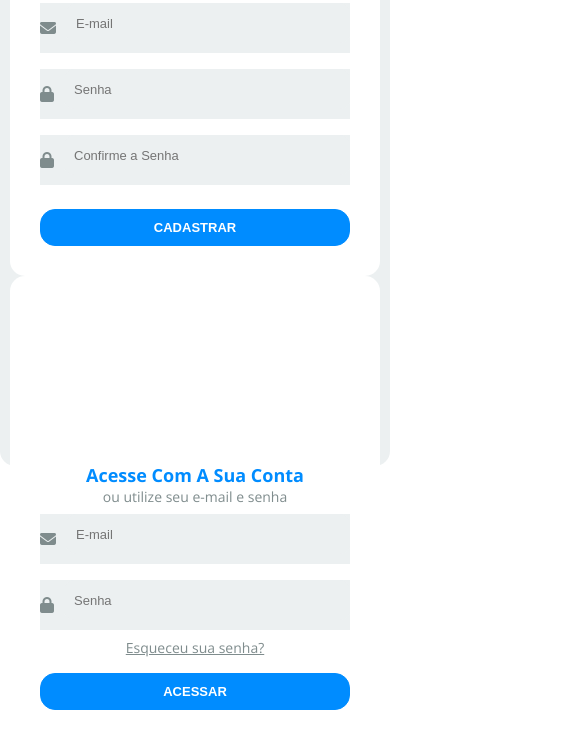
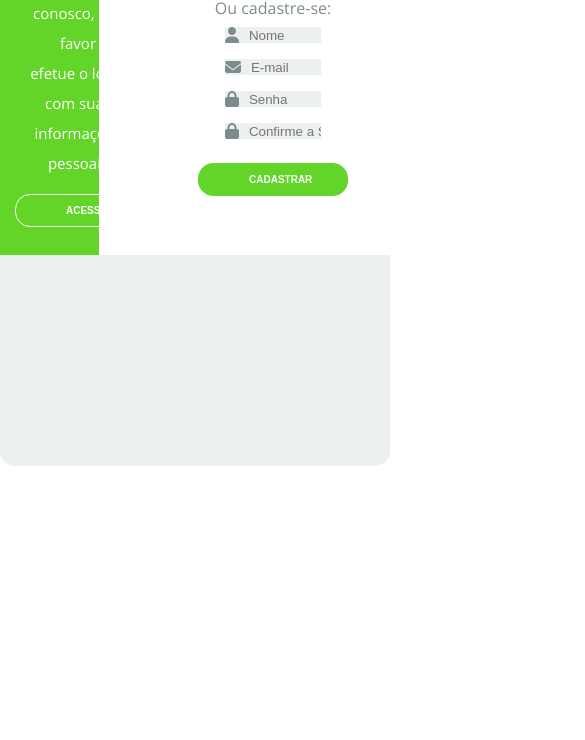
Before and after one commit to felipin12231/api-trab-juliano, a plain HTML site: page index.html in a window 390 px wide. Shown: the part 378-1118 px from the top of the page, 585 px wide, since content can reach past the window. After the commit the page ends 844 px from the top, so only its background shows below. Drawn offline with nearby package versions, Linux system fonts and the light colour scheme.

Commit message:
Update styles.css

```diff
--- a/Css/styles.css
+++ b/Css/styles.css
@@ -1,76 +1,68 @@
 @import url('https://fonts.googleapis.com/css2?family=Open+Sans:wght@300;400;700&display=swap');
 
-*{
+* {
     margin: 0;
     padding: 0;
     box-sizing: border-box;
 }
 
-input:-webkit-autofill{
-    --webkit-box-shadow: 0 0 0px 1000px #ecf01f1 inset !important;
+input:-webkit-autofill {
+    --webkit-box-shadow: 0 0 0px 1000px #ecf01f1 insert !important;
     --webkit-text-fill-color: #000 !important;
 }
 
-body{
+body {
     font-family: 'Open Sans', sans-serif;
 }
 
-.container{
+.container {
     display: flex;
-    flex-wrap: wrap;
     justify-content: center;
     align-items: center;
     height: 100vh;
     border-radius: 15px;
     background-color: #ecf0f1;
-    padding: 10px;
 }
 
-.content{
+.content {
     position: relative;
     justify-content: space-between;
     align-items: center;
     width: 960px;
-    max-width: 100%;
     height: 50%;
-    min-height: 400px;
     border-radius: 15px;
-    background-color: #ffffff;
-    overflow: hidden;
+    background-color: #FFF;
 }
 
-.content::before{
+.content::before {
     content: "";
     position: absolute;
     width: 40%;
     height: 100%;
-    background-color: #008cff;
+    background-color: #62d528;
 }
 
-.first-content{
+.first-content {
     display: flex;
-    flex-wrap: wrap;
 }
 
-.first-content .second-colunm{
+.first-content .second-colunm {
     z-index: 2;
 }
 
-.second-content{
+.second-content {
     display: flex;
     position: absolute;
-    width: 100%;
-    height: 100%;
 }
 
-.first-colunm{
+.first-colunm {
     text-align: center;
-    width: 25%;
+    width: 40%;
     z-index: 1;
     padding: 15px;
 }
 
-.second-colunm{
+.second-colunm {
     text-align: center;
     display: flex;
     flex-direction: column;
@@ -79,79 +71,71 @@ body{
     padding: 15px;
 }
 
-.first-content .second-colunm{
+.first-content .second-colunm {
     z-index: 2;
 }
 
-.second-content .first-colunm{
+.second-content .first-colunm {
     order: 2;
     z-index: -1;
 }
 
-.second-content .second-colunm{
+.second-content .second-colunm {
     order: 1;
     z-index: -1;
 }
 
-.title{
+.title {
     font-size: 28px;
     font-weight: bold;
     text-transform: capitalize;
 }
 
-.title-primary{
+.title-primary {
     color: #FFF;
 }
 
-.title-second{
-    color: #008cff;
+.title-second {
+    color: #62d528;
 }
 
-.description-primary{
+.description-primary {
     font-size: 15px;
     font-weight: 300;
     line-height: 30px;
     color: #FFF;
 }
 
-.description-second{
+.description-second {
     color: #7f8c8d;
 }
 
-.form{
+.form {
     display: flex;
     flex-direction: column;
     width: 55%;
-        border-radius: 10px;
-
 }
 
-.form input{
-    height: 45px;
+.form input {
+    height: 45%;
     width: 100%;
     border: none;
     background-color: #ecf0f1;
-    margin-bottom: 10px;
-    padding: 10px;
-    font-size: 14px;
-        border-radius: 10px;
-
 }
 
-.label-input{
+.label-input {
     display: flex;
     align-items: center;
     background-color: #ecf0f1;
-    margin: 8px 0;
+    margin: 8px;
 }
 
-.list-social-midia{
+.list-social-midia {
     display: flex;
     list-style-type: none;
-    padding-left: 0;
 }
 
-.item-social-midia{
+.item-social-midia {
     margin: 1rem 0;
     border: 1px solid #bdc3c7;
     border-radius: 50%;
@@ -162,271 +146,211 @@ body{
     color: #95a5a6;
 }
 
-.link-social-midia:hover .item-social-midia{
-    background-color: #5888af;
-    border: 1px solid #008cff;
+.link-social-midia:hover .item-social-midia {
+    background-color: #62d528;
+    border: 1px solid #62d528;
     color: #ffffff;
 }
 
-.link-social-midia:not(:first-child){
+.link-social-midia:not(:first-child) {
     margin-left: 10px;
 }
 
-.link-social-midia .item-social-midia{
+.link-social-midia .item-social-midia {
     transition: background-color 1.5s;
 }
 
-.button{
+.button {
     align-self: center;
     font-weight: bold;
     text-transform: uppercase;
     cursor: pointer;
     color: #ffffff;
-    font-size: 14px;
-    padding: 12px 50px;
+    font-size: 10px;
+    padding: 10px 50px;
     width: 150px;
     border-radius: 15px;
     margin-top: 1rem;
     transition: background-color 1s;
 }
 
-.button-primary{
+.button-primary {
     background-color: transparent;
     border: 1px solid #ffffff;
 }
 
-.button-primary:hover{
+.button-primary:hover {
     background-color: #ffffff;
-    color: #008cff;
+    color: #62d528;
 }
 
-.button-second{
-    background-color: #008cff;
-    border: 1px solid #008cff;
+.button-second {
+    background-color: #62d528;
+    border: 1px solid #62d528;
 }
 
-.button-second:hover{
+.button-second:hover {
     background-color: #ffffff;
-    border: 1px solid #008cff;
-    color: #008cff;
+    border: 1px solid #62d528;
+    color: #62d528;
 }
 
-.icons{
+.icons {
     color: #7f8c8d;
     padding-right: 10px;
 }
 
-.on-load .content::before{
+.on-load .content::before {
     border-top-left-radius: 15px;
     border-bottom-left-radius: 15px;
     border-top-right-radius: 0px;
     border-bottom-right-radius: 0px;
 }
 
-.sign-up .first-content .first-colunm{
+.sign-up .first-content .first-colunm {
     z-index: 3;
 }
 
-.sign-up .first-content .second-colunm{
+.sign-up .first-content .second-colunm {
     z-index: 1;
 }
 
-.sign-up .second-content .first-colunm{
+.sign-up .second-content .first-colunm {
     z-index: -1;
 }
 
-.sign-up .second-content .second-colunm{
+.sign-up .second-content .second-colunm {
     position: relative;
     z-index: -1;
     animation: deslocamentoUp .5s;
 }
 
-.sign-up .content::before{
+.sign-up .content::before {
     border-top-left-radius: 15px;
     border-bottom-left-radius: 15px;
     border-top-right-radius: 0px;
     border-bottom-right-radius: 0px;
     left: 0;
-    z-index: 0;
+    z-index: 2;
     animation: slideUp .5s;
 }
 
-.sign-in .first-content .first-colunm{
+.sign-in .first-content .first-colunm {
     z-index: -1;
 }
 
-.sign-in .first-content .second-colunm{
+.sign-in .first-content .second-colunm {
     position: relative;
     z-index: -1;
     animation: deslocamentoIn .5s;
 }
 
-.sign-in .second-content .first-colunm{
+.sign-in .second-content .first-colunm {
     z-index: 3;
 }
 
-.sign-in .second-content .second-colunm{
-    z-index: 0;
+.sign-in .second-content .second-colunm {
+    z-index: 1;
 }
 
-.sign-in .content::before{
+.sign-in .content::before {
     border-top-left-radius: 0px;
     border-bottom-left-radius: 0px;
     border-top-right-radius: 15px;
     border-bottom-right-radius: 15px;
     left: 60%;
-    z-index: 0;
+    z-index: 2;
     animation: slideIn .5s;
 }
 
-.item {
-  flex: 1 1 300px;
-  margin: 10px;
-}
-
-@keyframes deslocamentoUp{
-    from{
+@keyframes deslocamentoUp {
+    from {
         right: 0;
         opacity: 1;
         z-index: 1;
     }
-    25%{
+    25% {
         right: -80px;
         opacity: .5;
         z-index: 1;
     }
-    50%{
+    50% {
         right: -100px;
         opacity: .2;
         z-index: 1;
     }
-    to{
+    to {
         right: -110px;
         opacity: 0;
         z-index: -1;
     }
 }
 
-@keyframes slideUp{
-    from{
+@keyframes slideUp {
+    from {
         left: 60%;
         width: 40%;
     }
-    25%{
+    25% {
         left: 40%;
         width: 45%;
     }
-    50%{
+    50% {
         left: 30%;
         width: 55%;
     }
-    75%{
+    75% {
         left: 20%;
         width: 45%;
     }
-    to{
+    to {
         left: 0%;
         width: 40%;
     }
 }
 
-@keyframes deslocamentoIn{
-    from{
+@keyframes deslocamentoIn {
+    from {
         left: 0;
         opacity: 1;
         z-index: 1;
     }
-    25%{
+    25% {
         left: -80px;
         opacity: .5;
         z-index: 1;
     }
-    50%{
+    50% {
         left: -100px;
         opacity: .2;
         z-index: 1;
     }
-    to{
+    to {
         left: -110px;
         opacity: 0;
         z-index: -1;
     }
 }
 
-@keyframes slideIn{
-    from{
+@keyframes slideIn {
+    from {
         left: 0%;
         width: 40%;
     }
-    25%{
+    25% {
         left: 20%;
         width: 45%;
     }
-    50%{
+    50% {
         left: 30%;
         width: 55%;
     }
-    75%{
+    75% {
         left: 40%;
         width: 45%;
     }
-    to{
+    to {
         left: 60%;
         width: 40%;
     }
 }
-
-
-@media (max-width: 768px) {
-  .content {
-    width: 100%;
-    height: auto;
-    min-height: auto;
-    flex-direction: column;
-    padding: 20px;
-  }
-  .first-content, .second-content {
-    flex-direction: column;
-    position: relative !important;
-    height: auto !important;
-  }
-  .first-colunm, .second-colunm {
-    width: 100% !important;
-    padding: 10px;
-    order: initial !important;
-    z-index: 2 !important;
-  }
-  .content::before {
-    display: none;
-  }
-  .form {
-    width: 100% !important;
-  }
-  .button {
-    width: 100% !important;
-    padding: 12px 0;
-  }
-  .title {
-    font-size: 22px;
-  }
-  .description-primary, .description-second {
-    font-size: 14px;
-  }
-  .list-social-midia {
-    justify-content: center;
-  }
-}
-
-@media (max-width: 400px) {
-  .title {
-    font-size: 18px;
-  }
-  .form input {
-    height: 40px;
-    font-size: 13px;
-  }
-  .button {
-    font-size: 13px;
-    padding: 10px 0;
-  }
-}
```
